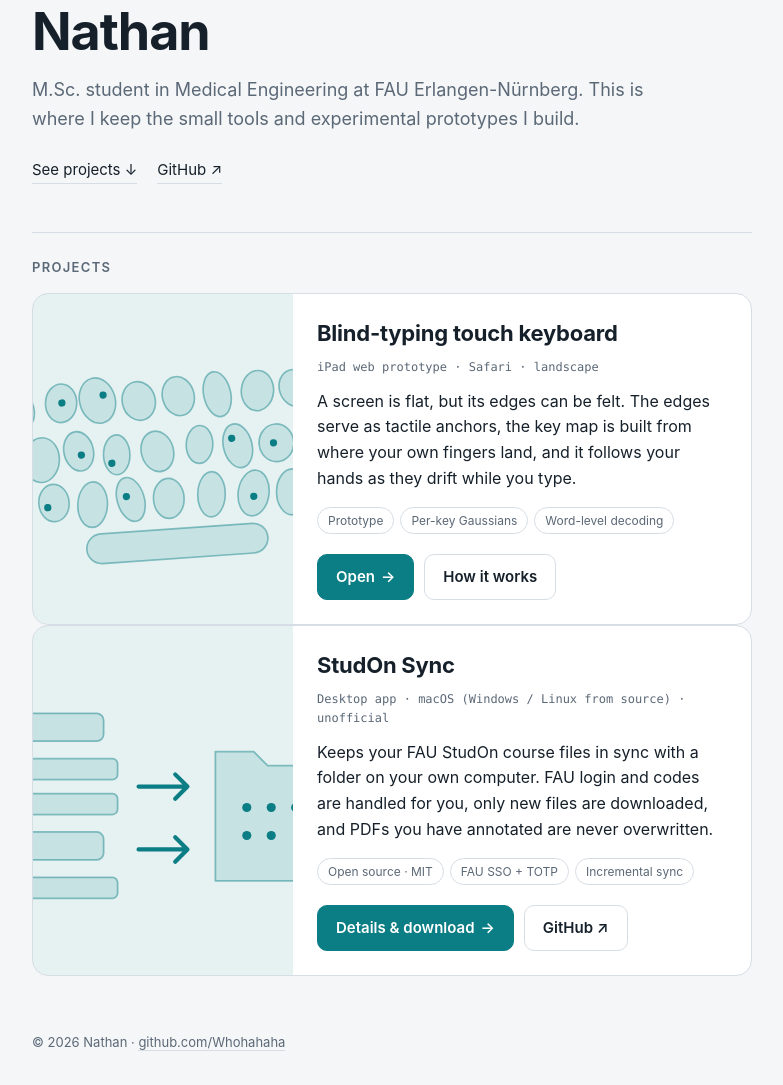
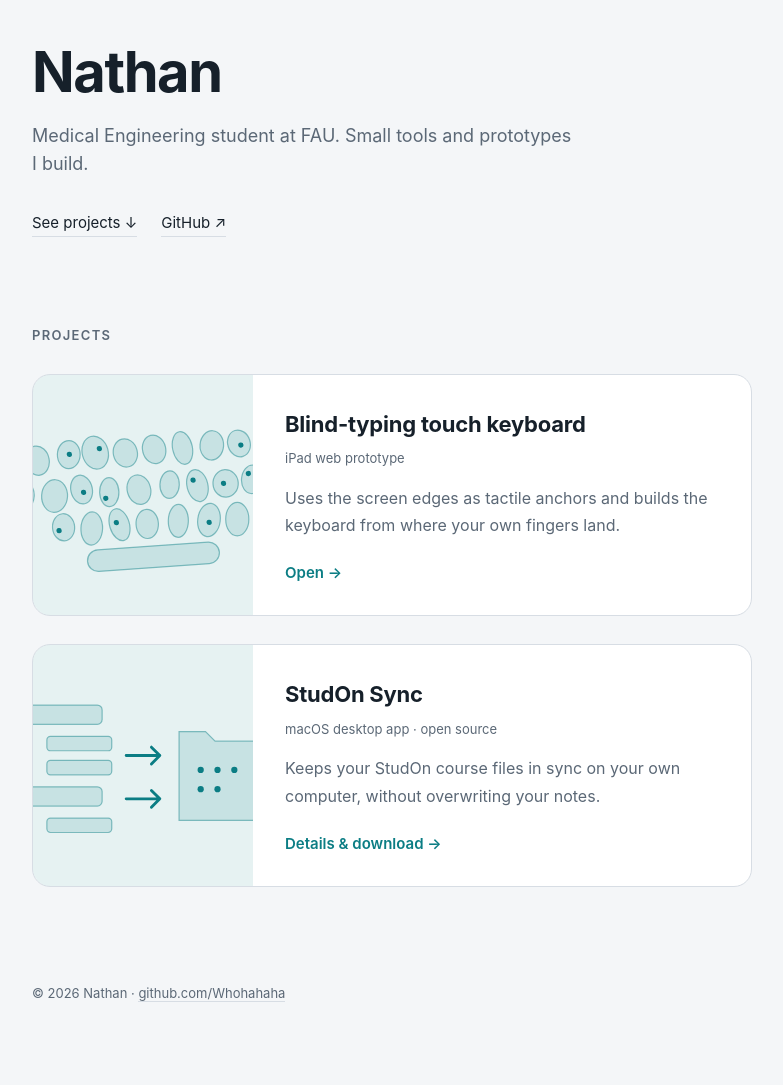
Before and after one commit to Whohahaha/Whohahaha.github.io, a plain HTML site: page index.html in a window 1280 px wide. Shown: the part 128-1213 px from the top of the page, without its empty margins (248-1031 px from the left). After the commit the page ends 1164 px from the top, so only its background shows below. Drawn offline with Linux system fonts and the light colour scheme.

Commit message:
Homepage: more whitespace, simpler clickable project cards, shorter copy
Co-Authored-By: Claude Opus 5.5 <noreply@anthropic.com>

```diff
--- a/index.html
+++ b/index.html
@@ -43,40 +43,34 @@ header.top{display:flex;align-items:center;justify-content:space-between;gap:12p
 .lang button:focus-visible{outline:2px solid var(--accent);outline-offset:1px}
 
 /* intro */
-.intro{padding:56px 0 48px}
-.intro h1{font-size:clamp(36px,7vw,52px);line-height:1.1;letter-spacing:-.02em;margin:0 0 16px;font-weight:700}
-.intro p{font-size:18px;color:var(--muted);margin:0;max-width:34em;text-wrap:pretty}
-.links{display:flex;flex-wrap:wrap;gap:8px 20px;margin-top:24px;font-size:15px}
+.intro{padding:96px 0 88px}
+@media (max-width:679px){.intro{padding:64px 0 56px}}
+.intro h1{font-size:clamp(40px,7vw,56px);line-height:1.05;letter-spacing:-.025em;margin:0 0 20px;font-weight:700}
+.intro p{font-size:18px;color:var(--muted);margin:0;max-width:30em;text-wrap:pretty}
+.links{display:flex;flex-wrap:wrap;gap:8px 24px;margin-top:32px;font-size:15px}
 .links a{text-decoration:none;border-bottom:1px solid var(--line);padding-bottom:1px}
 .links a:hover{border-color:var(--accent);color:var(--accent)}
 
 /* projects */
-section.projects h2{font-size:13px;font-weight:600;letter-spacing:.1em;text-transform:uppercase;color:var(--muted);
-  margin:0 0 16px;padding-top:24px;border-top:1px solid var(--line)}
-.card{display:grid;grid-template-columns:1fr;background:var(--surface);border:1px solid var(--line);border-radius:16px;overflow:hidden;
-  transition:border-color .15s, transform .15s}
-.card:hover{border-color:var(--accent)}
+section.projects h2{font-size:13px;font-weight:600;letter-spacing:.1em;text-transform:uppercase;color:var(--muted);margin:0 0 28px}
+.grid{display:grid;gap:28px}
+.card{display:grid;grid-template-columns:1fr;background:var(--surface);border:1px solid var(--line);border-radius:18px;overflow:hidden;
+  text-decoration:none;color:inherit;transition:border-color .15s, transform .15s, box-shadow .15s}
+.card:hover{border-color:var(--accent);transform:translateY(-2px);box-shadow:0 10px 28px -18px rgba(0,0,0,.35)}
+.card:focus-visible{outline:2px solid var(--accent);outline-offset:3px}
 .art{background:var(--accent-soft);aspect-ratio:16/7;display:block;width:100%}
 .art svg{display:block;width:100%;height:100%}
-.body{padding:22px 24px 24px}
+.body{padding:32px 32px 30px;display:flex;flex-direction:column;justify-content:center}
 .body h3{font-size:22px;margin:0 0 6px;letter-spacing:-.01em}
-.meta{font-family:var(--f-mono);font-size:12px;color:var(--muted);margin:0 0 12px}
-.body p.desc{margin:0 0 16px;text-wrap:pretty}
-.tags{display:flex;flex-wrap:wrap;gap:6px;margin:0 0 20px;padding:0;list-style:none}
-.tags li{font-size:12px;padding:3px 10px;border-radius:999px;border:1px solid var(--line);color:var(--muted)}
-.actions{display:flex;flex-wrap:wrap;gap:10px}
-.btn{display:inline-flex;align-items:center;gap:6px;text-decoration:none;font-size:15px;font-weight:600;
-  padding:10px 18px;border-radius:10px;border:1px solid var(--line)}
-.btn.primary{background:var(--accent);color:var(--accent-ink);border-color:var(--accent)}
-.btn.primary:hover{filter:brightness(1.08)}
-.btn:not(.primary):hover{border-color:var(--accent);color:var(--accent)}
-.btn:focus-visible{outline:2px solid var(--accent);outline-offset:2px}
+.meta{font-size:13px;color:var(--muted);margin:0 0 16px}
+.body p.desc{margin:0 0 22px;color:var(--muted);line-height:1.7;text-wrap:pretty}
+.go{font-size:15px;font-weight:600;color:var(--accent)}
 @media (min-width:680px){
-  .card{grid-template-columns:260px 1fr}
-  .art{aspect-ratio:auto;height:100%}
+  .card{grid-template-columns:220px 1fr}
+  .art{aspect-ratio:auto;height:100%;min-height:200px}
 }
 
-footer{padding:56px 0 calc(32px + env(safe-area-inset-bottom));font-size:13px;color:var(--muted)}
+footer{padding:96px 0 calc(32px + env(safe-area-inset-bottom));font-size:13px;color:var(--muted)}
 footer a{text-decoration:none;border-bottom:1px solid var(--line)}
 </style>
 </head>
@@ -103,28 +97,22 @@ footer a{text-decoration:none;border-bottom:1px solid var(--line)}
 
     <section class="projects" id="projects">
       <h2 data-i18n="projects"></h2>
-
-      <article class="card">
-        <a class="art" href="/touch-keyboard/" tabindex="-1" aria-hidden="true">
+      <div class="grid">
+      <a class="card" href="/touch-keyboard/">
+        <span class="art" aria-hidden="true">
           <!-- Per-key Gaussians (ellipses) with a few touch points: the idea behind the keyboard. -->
           <svg viewBox="0 0 260 200" preserveAspectRatio="xMidYMid slice" id="kbArt"></svg>
-        </a>
+        </span>
         <div class="body">
           <h3 data-i18n="kb.title"></h3>
           <p class="meta" data-i18n="kb.meta"></p>
           <p class="desc" data-i18n="kb.desc"></p>
-          <ul class="tags">
-            <li data-i18n="kb.t1"></li><li data-i18n="kb.t2"></li><li data-i18n="kb.t3"></li>
-          </ul>
-          <div class="actions">
-            <a class="btn primary" href="/touch-keyboard/"><span data-i18n="open"></span> →</a>
-            <a class="btn" href="https://github.com/Whohahaha/Whohahaha.github.io/tree/main/touch-keyboard" data-i18n="readme"></a>
-          </div>
+          <span class="go"><span data-i18n="open"></span> →</span>
         </div>
-      </article>
+      </a>
 
-      <article class="card">
-        <a class="art" href="/studon-sync/" tabindex="-1" aria-hidden="true">
+      <a class="card" href="/studon-sync/">
+        <span class="art" aria-hidden="true">
           <!-- A course folder tree on the left syncing into a local folder on the right. -->
           <svg viewBox="0 0 260 200" preserveAspectRatio="xMidYMid slice">
             <g fill="var(--accent)" fill-opacity=".14" stroke="var(--accent)" stroke-opacity=".45">
@@ -142,20 +130,15 @@ footer a{text-decoration:none;border-bottom:1px solid var(--line)}
             <g fill="var(--accent)"><circle cx="178" cy="104" r="2.6"/><circle cx="192" cy="104" r="2.6"/><circle cx="206" cy="104" r="2.6"/>
               <circle cx="178" cy="120" r="2.6"/><circle cx="192" cy="120" r="2.6"/></g>
           </svg>
-        </a>
+        </span>
         <div class="body">
           <h3 data-i18n="ss.title"></h3>
           <p class="meta" data-i18n="ss.meta"></p>
           <p class="desc" data-i18n="ss.desc"></p>
-          <ul class="tags">
-            <li data-i18n="ss.t1"></li><li data-i18n="ss.t2"></li><li data-i18n="ss.t3"></li>
-          </ul>
-          <div class="actions">
-            <a class="btn primary" href="/studon-sync/"><span data-i18n="more"></span> →</a>
-            <a class="btn" href="https://github.com/Whohahaha/studon-sync">GitHub ↗</a>
-          </div>
+          <span class="go"><span data-i18n="more"></span> →</span>
         </div>
-      </article>
+      </a>
+      </div>
     </section>
   </main>
 
@@ -166,51 +149,51 @@ footer a{text-decoration:none;border-bottom:1px solid var(--line)}
 const T = {
   zh: {
     _lang: "zh-CN",
-    intro: "医学工程硕士在读，FAU 埃尔朗根-纽伦堡大学。这里放我做的小工具和实验原型。",
+    intro: "FAU 医学工程硕士在读。这里放我做的小工具和原型。",
     toProjects: "看项目 ↓",
     projects: "项目",
     "kb.title": "盲打触控键盘",
-    "kb.meta": "iPad 网页原型 · Safari · 建议横屏",
-    "kb.desc": "屏幕是平的，但边缘摸得到。用边缘做触觉锚点，按你自己手指的落点建立键盘映射，打字时再跟随手的漂移。",
+    "kb.meta": "iPad 网页原型",
+    "kb.desc": "用屏幕边缘做触觉锚点，按你自己手指的落点生成键盘。",
     "kb.t1": "原型", "kb.t2": "每键高斯模型", "kb.t3": "词级解码",
     "ss.title": "StudOn Sync",
-    "ss.meta": "桌面 App · macOS（Windows / Linux 源码）· 非官方",
-    "ss.desc": "把 FAU StudOn 课程文件自动同步到自己电脑上的文件夹。FAU 登录和验证码自动完成，只下载新文件，你做过笔记的 PDF 不会被覆盖。",
+    "ss.meta": "macOS 桌面 App · 开源",
+    "ss.desc": "把 StudOn 课程文件自动同步到自己电脑，不会覆盖你的笔记。",
     "ss.t1": "开源 · MIT", "ss.t2": "FAU SSO + TOTP", "ss.t3": "增量同步",
     more: "介绍与下载",
-    open: "打开", readme: "说明与算法"
+    open: "打开"
   },
   en: {
     _lang: "en",
-    intro: "M.Sc. student in Medical Engineering at FAU Erlangen-Nürnberg. This is where I keep the small tools and experimental prototypes I build.",
+    intro: "Medical Engineering student at FAU. Small tools and prototypes I build.",
     toProjects: "See projects ↓",
     projects: "Projects",
     "kb.title": "Blind-typing touch keyboard",
-    "kb.meta": "iPad web prototype · Safari · landscape",
-    "kb.desc": "A screen is flat, but its edges can be felt. The edges serve as tactile anchors, the key map is built from where your own fingers land, and it follows your hands as they drift while you type.",
+    "kb.meta": "iPad web prototype",
+    "kb.desc": "Uses the screen edges as tactile anchors and builds the keyboard from where your own fingers land.",
     "kb.t1": "Prototype", "kb.t2": "Per-key Gaussians", "kb.t3": "Word-level decoding",
     "ss.title": "StudOn Sync",
-    "ss.meta": "Desktop app · macOS (Windows / Linux from source) · unofficial",
-    "ss.desc": "Keeps your FAU StudOn course files in sync with a folder on your own computer. FAU login and codes are handled for you, only new files are downloaded, and PDFs you have annotated are never overwritten.",
+    "ss.meta": "macOS desktop app · open source",
+    "ss.desc": "Keeps your StudOn course files in sync on your own computer, without overwriting your notes.",
     "ss.t1": "Open source · MIT", "ss.t2": "FAU SSO + TOTP", "ss.t3": "Incremental sync",
     more: "Details & download",
-    open: "Open", readme: "How it works"
+    open: "Open"
   },
   de: {
     _lang: "de",
-    intro: "Masterstudent der Medizintechnik an der FAU Erlangen-Nürnberg. Hier sammle ich kleine Werkzeuge und Prototypen, die ich baue.",
+    intro: "Medizintechnik-Student an der FAU. Kleine Werkzeuge und Prototypen, die ich baue.",
     toProjects: "Zu den Projekten ↓",
     projects: "Projekte",
     "kb.title": "Blindschreib-Touch-Tastatur",
-    "kb.meta": "iPad-Web-Prototyp · Safari · Querformat",
-    "kb.desc": "Ein Bildschirm ist flach, aber seine Kanten sind fühlbar. Sie dienen als tastbare Anker, die Tastenbelegung entsteht aus deinen eigenen Fingerpositionen und folgt der Hand, wenn sie beim Tippen wandert.",
+    "kb.meta": "iPad-Web-Prototyp",
+    "kb.desc": "Nutzt die Bildschirmkanten als tastbare Anker und baut die Tastatur aus deinen eigenen Fingerpositionen.",
     "kb.t1": "Prototyp", "kb.t2": "Gauß-Modell pro Taste", "kb.t3": "Wortbasierte Dekodierung",
     "ss.title": "StudOn Sync",
-    "ss.meta": "Desktop-App · macOS (Windows / Linux aus dem Quellcode) · inoffiziell",
-    "ss.desc": "Hält die Dateien deiner FAU-StudOn-Kurse in einem Ordner auf deinem Rechner aktuell. FAU-Login und Codes laufen automatisch, nur neue Dateien werden geladen, und kommentierte PDFs werden nie überschrieben.",
+    "ss.meta": "macOS-Desktop-App · Open Source",
+    "ss.desc": "Synchronisiert deine StudOn-Kursdateien auf den eigenen Rechner, ohne deine Notizen zu überschreiben.",
     "ss.t1": "Open Source · MIT", "ss.t2": "FAU SSO + TOTP", "ss.t3": "Inkrementeller Sync",
     more: "Details & Download",
-    open: "Öffnen", readme: "Funktionsweise"
+    open: "Öffnen"
   }
 };
 
```
